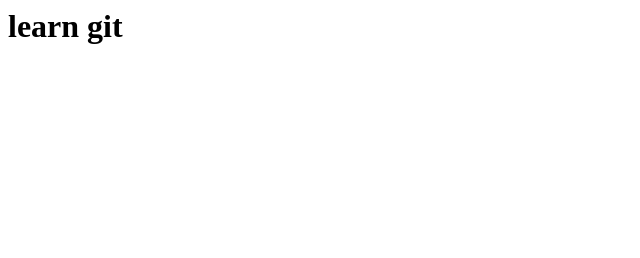
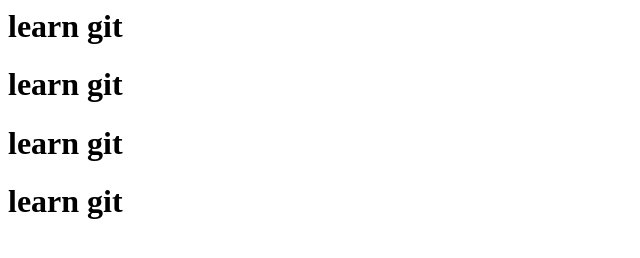
Before and after one commit to dennyangestipratama/git-basic-course, a plain HTML site: page index.html in a window 1280 px wide. Shown: the whole page, without its empty margins (0-640 px from the left). Drawn offline with Linux system fonts and the light colour scheme.

Commit message:
add new text

```diff
--- a/index.html
+++ b/index.html
@@ -1,5 +1,10 @@
 <head>
     <body>
         <h1>learn git</h1>
+
+        <h1>learn git</h1>
+        <h1>learn git</h1>
+
+        <h1>learn git</h1>
     </body>
 </head>
```
